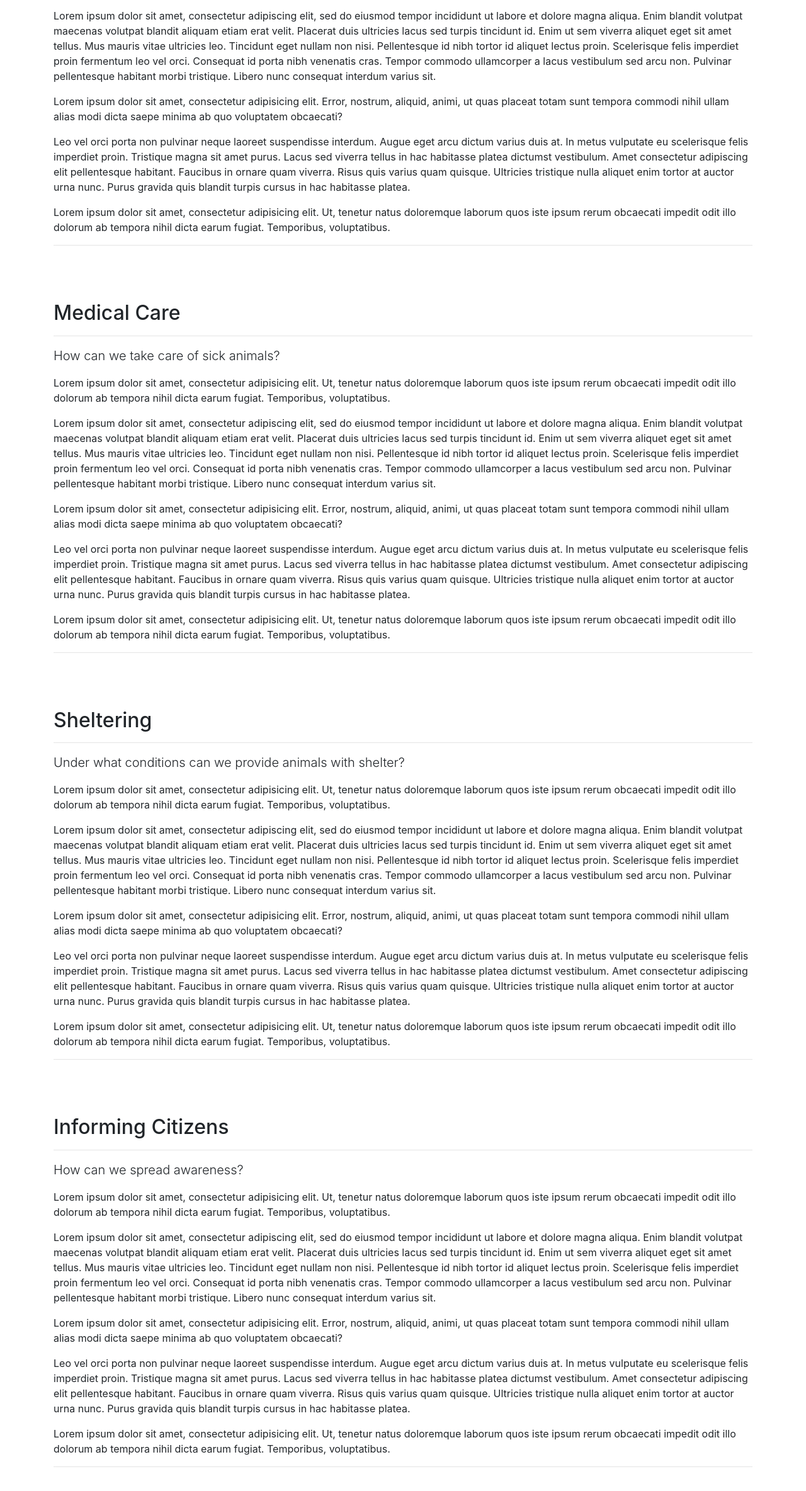
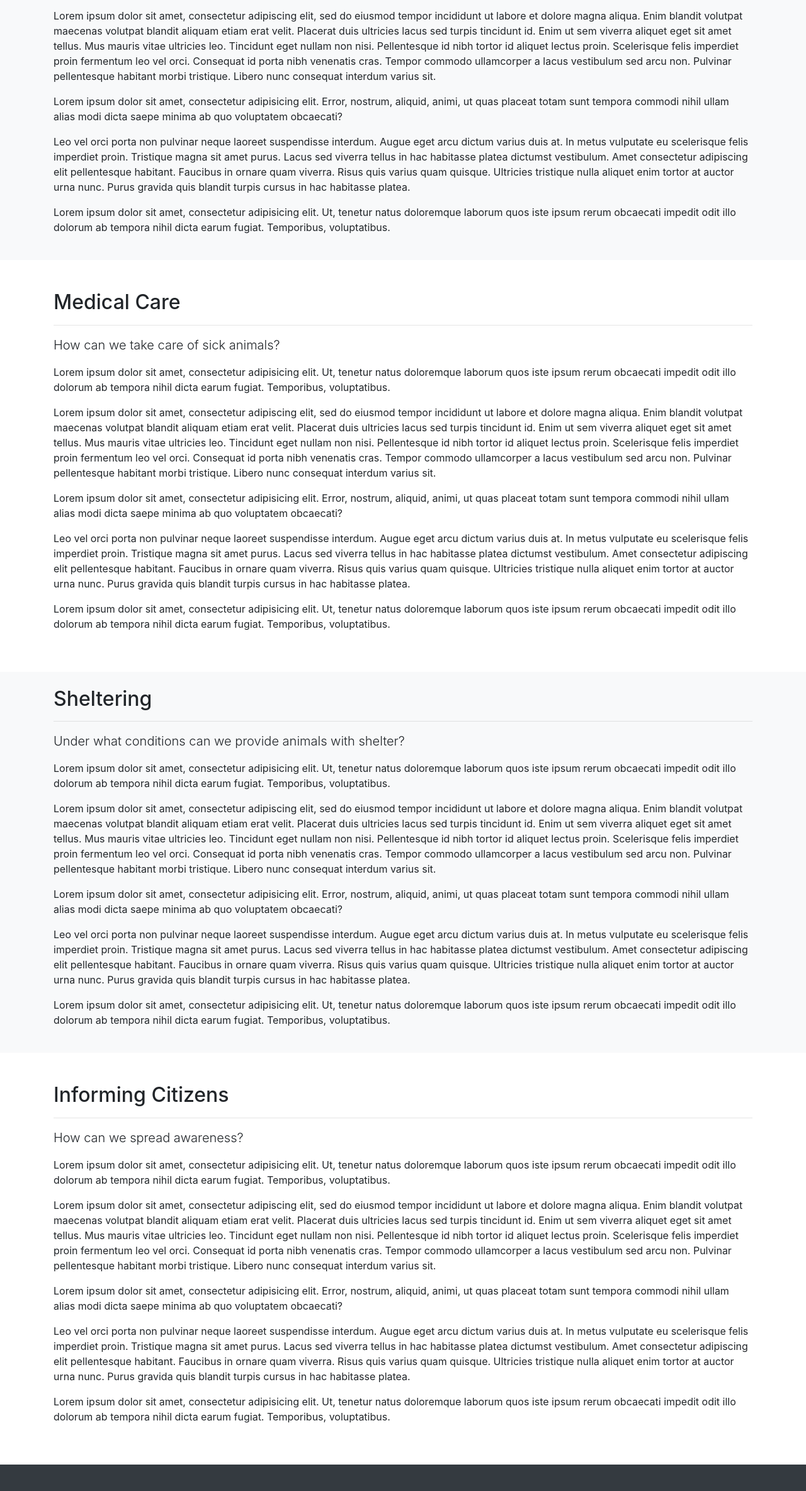
Before and after one commit to Minathema/AnimalShelter, a website: page services.html in a window 1280 px wide. Shown: the part 256-2624 px from the top of the page at 63% size. Drawn offline with Linux system fonts and the light colour scheme.

Commit message:
minor details changed.

```diff
--- a/services.html
+++ b/services.html
@@ -55,7 +55,9 @@
 
 
     <!-- Page Content -->
+<section class="bg-light">
     <div class="container">
+
 
       <div class="row">
 
@@ -82,13 +84,19 @@
 
           <p>Lorem ipsum dolor sit amet, consectetur adipisicing elit. Ut, tenetur natus doloremque laborum quos iste ipsum rerum obcaecati impedit odit illo dolorum ab tempora nihil dicta earum fugiat. Temporibus, voluptatibus.</p>
 
-          <hr>
+
           </div>
           <br>
+        </div>
+      </section>
           <br>
+        </div>
 
 
           <!-- Title -->
+          <div class= "container">
+            <div class="row">
+              <div class="col-lg-12">
           <div id='medical'>
           <h2 class="mt-4">Medical Care</h2>
 
@@ -108,13 +116,20 @@
 
           <p>Lorem ipsum dolor sit amet, consectetur adipisicing elit. Ut, tenetur natus doloremque laborum quos iste ipsum rerum obcaecati impedit odit illo dolorum ab tempora nihil dicta earum fugiat. Temporibus, voluptatibus.</p>
 
-          <hr>
+
           </div>
           <br>
+        </div>
+      </div>
           <br>
+        </div>
 
 
           <!-- Title -->
+          <section class="bg-light">
+              <div class="container">
+                <div class="row">
+                  <div class="col-lg-12">
           <div id='sheltering'>
           <h2 class="mt-4">Sheltering</h2>
 
@@ -134,13 +149,19 @@
 
           <p>Lorem ipsum dolor sit amet, consectetur adipisicing elit. Ut, tenetur natus doloremque laborum quos iste ipsum rerum obcaecati impedit odit illo dolorum ab tempora nihil dicta earum fugiat. Temporibus, voluptatibus.</p>
 
-          <hr>
+
         </div>
         <br>
+      </div>
+    </section>
         <br>
+      </div>
 
 
           <!-- Title -->
+          <div class= "container">
+            <div class="row">
+              <div class="col-lg-12">
           <div id='informing'>
           <h2 class="mt-4">Informing Citizens</h2>
 
@@ -160,14 +181,11 @@
 
           <p>Lorem ipsum dolor sit amet, consectetur adipisicing elit. Ut, tenetur natus doloremque laborum quos iste ipsum rerum obcaecati impedit odit illo dolorum ab tempora nihil dicta earum fugiat. Temporibus, voluptatibus.</p>
 
-          <hr>
         </div>
         <br>
-          <br>
-
-
       </div>
     </div>
+        <br>
       </div>
 
 
```
Also changed, not shown: aboutus.html (+1 -1 lines), donate.html (+2 -2 lines). Lines whose indentation alone changed are shown as unchanged.
